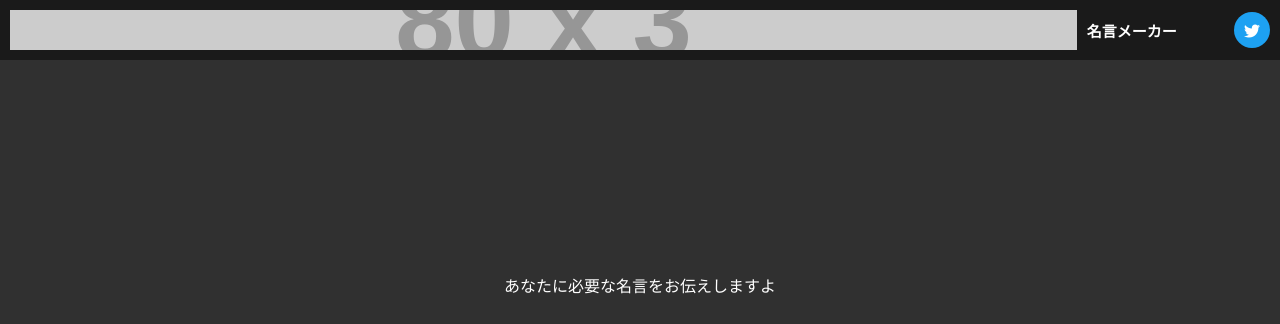
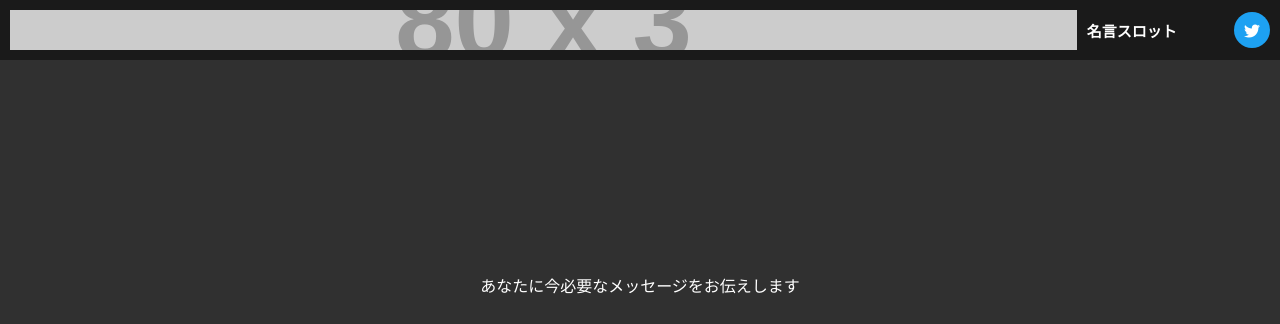
Before and after one commit to scrymee/MeigenSlot, a plain HTML site: page index.html in a window 1280 px wide. Shown: the top 324 px of the page. Drawn offline with nearby package versions, Linux system fonts and the light colour scheme; placeholder pictures from the web are drawn by us.

Commit message:
update message

```diff
--- a/contents.json
+++ b/contents.json
@@ -1,6 +1,6 @@
 {
-  "title": "名言メーカー",
-  "description": "あなたに必要な名言をお伝えしますよ",
+  "title": "名言ランダムリスト",
+  "description": "あなたに今必要なメッセージをお伝えします",
   "contents": [
     "成功は努力と準備の出会いです。",
     "夢中になれることを見つけなさい。そうすれば一生幸せです。",
--- a/index.html
+++ b/index.html
@@ -1,7 +1,7 @@
 <!DOCTYPE html>
 <html>
 <head>
-  <title>Webサービス</title>
+  <title>名言スロット</title>
   <meta name="viewport" content="width=device-width, initial-scale=1, maximum-scale=1, user-scalable=no, minimal-ui">
   <link rel="icon" href="https://placehold.jp/22/3d4070/ffffff/32x32.png?text=S">
   <!-- vue.js -->
@@ -28,7 +28,7 @@
   <header>
     <div class="logo">
       <img src="https://placehold.jp/80/3d4070/ffffff/150x150.png?text=S&css=%7B%22border-radius%22%3A%2250%25%22%7D" alt="ロゴ">
-      <h1>名言メーカー</h1>
+      <h1>名言スロット</h1>
     </div>
     <div class="twitter-link">
       <a href="https://twitter.com" target="_blank" class="round-button">
```
Also changed, not shown: 1 other file.
